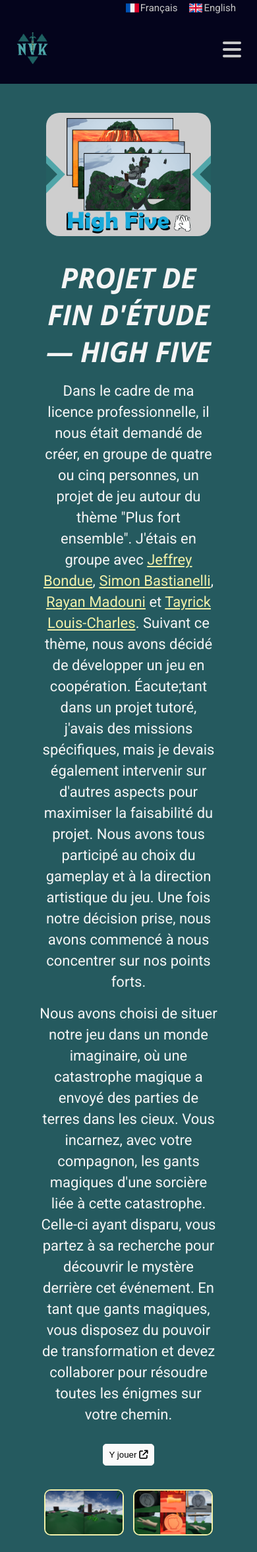
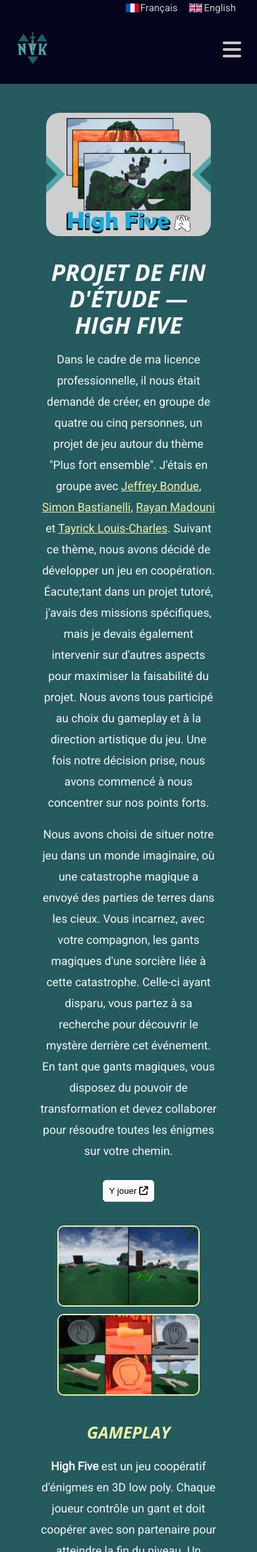
Before and after one commit to MrKebla/Portfolio, a PHP site: page /realisation/high-five.html in a window 390 px wide. Shown: the top 2353 px of the page at 66% size. Run offline with PHP 8.4, Linux system fonts and the light colour scheme; some libraries are stand-ins or nearby versions.

Commit message:
Responsive still

```diff
--- a/css/style.css
+++ b/css/style.css
@@ -494,7 +494,7 @@ footer ul li a:hover {
     justify-content: space-evenly;
 }
 
-#logo img, #asset img {
+#logo img, #asset img, #asset2 img, #asset3 img {
     border: 2px solid #f1f0a9;
 }
 
@@ -504,13 +504,23 @@ footer ul li a:hover {
 }
 
 #asset img {
+    width: 60%;
+    border-radius: 10px;
+}
+
+#asset2 img {
+    width: 45%;
+    border-radius: 10px;
+}
+
+#asset3 img {
     width: 30%;
     border-radius: 10px;
 }
 
 #h2 {
     text-transform: uppercase;
-    font-size: 35px;
+    font-size: 45px;
     color: #f1f0a9;
 }
 
@@ -551,8 +561,12 @@ footer ul li a:hover {
 
         /********* Pages des Réalisations *********/
 
-    #asset img {
-        width: 40%;
+    .real h1 {
+        font-size: 50px;
+    }
+
+    #h2 {
+        font-size: 40px;
     }
 
 }
@@ -596,21 +610,20 @@ footer ul li a:hover {
         width: 85%;
     }
 
-    .real p {
-        font-size: 25px;
-        padding: 1rem;
+    .real h1 {
+        font-size: 47.5px;
+    }
+
+    #h2 {
+        font-size: 37.5px;
     }
 
     .outils img {
-        width: 10%;
+        width: 7.5%;
     }
 
     #asset {
         justify-content: space-around;
-    }
-
-    #asset img {
-        width: 45%;
     }
 
 }
@@ -656,6 +669,15 @@ footer ul li a:hover {
 
     .real {
         padding: 2rem;
+    }
+
+    .real h1 {
+        font-size: 45px;
+        letter-spacing: 0.5rem;
+    }
+
+    #h2 {
+        font-size: 35px;
     }
 
     .real-corps-block {
@@ -782,6 +804,15 @@ footer ul li a:hover {
 
         /********* Pages des Réalisations *********/
 
+    .real h1 {
+        font-size: 42.5px;
+        letter-spacing: 0.25rem;
+    }
+
+    #h2 {
+        font-size: 32.5px;
+    }
+
     .real-corps-block {
         width: 95%;
     }
@@ -790,13 +821,8 @@ footer ul li a:hover {
         width: 500px;
     }
 
-    .real p {
-        font-size: 25px;
-        padding: 1.75rem 1rem;
-    }
-
     .outils img {
-        width: 15%;
+        width: 10%;
     }
 
 }
@@ -854,12 +886,21 @@ footer ul li a:hover {
 
     .real h1 {
         letter-spacing: 0;
-        font-size: 45px;
+        font-size: 40px;
+        line-height: 3rem;
+    }
+
+    #h2 {
+        font-size: 30px;
     }
 
     .real p {
-        font-size: 22px;
+        font-size: 17.5px;
         padding: 0;
+    }
+
+    #asset img,  #asset2 img {
+        width: 80%;
     }
 
     .outils img {
@@ -922,7 +976,12 @@ footer ul li a:hover {
         /********* Pages des Réalisations *********/
 
     .real h1 {
-        font-size: 42.5px;
+        font-size: 35px;
+        line-height: 2.5rem;
+    }
+
+    #h2 {
+        font-size: 25px;
     }
 
     .real-corps-block img {
@@ -937,7 +996,7 @@ footer ul li a:hover {
         justify-content: space-around;
     }
 
-    #logo img, #asset img {
+    #logo img {
         width: 45%;
         border: 2px solid #f1f0a9;
     }
--- a/en/realisation/high-five.html
+++ b/en/realisation/high-five.html
@@ -71,7 +71,7 @@
                             <button class="btn">Play It <i class="fa fa-arrow-up-right-from-square"></i></button>
                         </a>
                     </div>
-                    <div class="real-corps-block" id="asset">
+                    <div class="real-corps-block" id="asset2">
                         <img src="../../img/HighFive.png" alt="Screen High Five">
                         <img src="../../img/HighFive2.png" alt="Screen High Five 2">
                     </div>
@@ -105,7 +105,7 @@
                             To cut a rope, the player can press the interaction key near it or propel themselves directly into it.
                         </p>
                     </div>
-                    <div class="real-corps-block" id="asset">
+                    <div class="real-corps-block" id="asset2">
                         <img src="../../img/HighFive3.png" alt="Screen High Five 3">
                         <img src="../../img/HighFive4.png" alt="Screen High Five 4">
                     </div>
--- a/en/realisation/left-4-dead-2.html
+++ b/en/realisation/left-4-dead-2.html
@@ -68,7 +68,7 @@
                             allowing the survivors to continue their journey on foot through the streets.
                         </p>
                     </div>
-                    <div class="real-corps-block" id="asset">
+                    <div class="real-corps-block" id="asset2">
                         <img src="../../img/Left4Dead2.png" alt="Glaci&egrave;re station Picture">
                         <img src="../../img/Left4Dead22.png" alt="Boulevard Picture">
                     </div>
--- a/en/realisation/projet-tut.html
+++ b/en/realisation/projet-tut.html
@@ -60,7 +60,7 @@
                             Our task was to develop two websites: one to represent our agency and the other to promote our project.
                         </p>
                     </div>
-                    <div class="real-corps-block" id="asset">
+                    <div class="real-corps-block" id="asset2">
                         <img src="../../img/Creons.png" alt="Cr&eacute;ons's Homepage">
                         <img src="../../img/Creons2.png" alt="Cr&eacute;ons's Agency Page">
                     </div>
@@ -87,7 +87,7 @@
                             <button class="btn">Get there <i class="fa fa-arrow-up-right-from-square"></i></button>
                         </a>
                     </div>
-                    <div class="real-corps-block" id="asset">
+                    <div class="real-corps-block" id="asset2">
                         <img src="../../img/Graphwe.png" alt="GraphWe's Drawing Page">
                         <img src="../../img/Graphwe2.png" alt="GraphWe's Help Page">
                     </div>
--- a/en/realisation/sick-game.html
+++ b/en/realisation/sick-game.html
@@ -57,7 +57,7 @@
                             The game ended when we reached the number of rounds set at the beginning.
                         </p>
                     </div>
-                    <div class="real-corps-block" id="asset">
+                    <div class="real-corps-block" id="asset2">
                         <img src="../../img/SickGame.png" alt="Sick Game Cards">
                         <img src="../../img/SickGame2.png" alt="Sick Game Cards 2">
                     </div>
@@ -93,7 +93,7 @@
                             <img src="../../img/Figma.png" alt="Figma Logo">
                         </div>
                     </div>
-                    <div class="real-corps-block" id="asset">
+                    <div class="real-corps-block" id="asset2">
                         <img src="../../img/SickGame3.png" alt="Sick Game Picture">
                         <img src="../../img/SickGame4.png" alt="Sick Game Picture 2">
                     </div>
--- a/en/realisation/twitch.html
+++ b/en/realisation/twitch.html
@@ -61,7 +61,7 @@
                             <button class="btn">Get there <i class="fa fa-arrow-up-right-from-square"></i></button>
                         </a>
                     </div>
-                    <div class="real-corps-block" id="asset">
+                    <div class="real-corps-block" id="asset3">
                         <img src="../../img/EcranDebut.png" alt="Image Ecran D&eacute;but de Stream">
                         <img src="../../img/EcranPause.png" alt="Image Ecran Pause de Stream">
                         <img src="../../img/EcranFin.png" alt="Image Ecran Fin de Stream">
--- a/en/realisation/uncharted.html
+++ b/en/realisation/uncharted.html
@@ -62,7 +62,7 @@
                             I thought that a cave would be an excellent choice for a stealth area.
                         </p>
                     </div>
-                    <div class="real-corps-block" id="asset">
+                    <div class="real-corps-block" id="asset2">
                         <img src="../../img/Uncharted.png" alt="Amaterasu Picture">
                         <img src="../../img/Uncharted2.png" alt="Yonaguni Picture">
                     </div>
--- a/en/realisation/unijam.html
+++ b/en/realisation/unijam.html
@@ -72,7 +72,7 @@
                         -->
 
                     </div>
-                    <div class="real-corps-block" id="asset">
+                    <div class="real-corps-block" id="asset2">
                         <img src="../../img/Unijam.png" alt="Unijam Picture">
                         <img src="../../img/Unijam2.png" alt="Unijam Picture 2">
                     </div>
@@ -97,7 +97,7 @@
                             If their hunger or thirst bar is empty, their health gradually decreases.
                         </p>
                     </div>
-                    <div class="real-corps-block" id="asset">
+                    <div class="real-corps-block" id="asset2">
                         <img src="../../img/Unijam3.png" alt="Unijam Picture 3">
                         <img src="../../img/Unijam4.png" alt="Unijam Picture 4">
                     </div>
--- a/en/realisations.html
+++ b/en/realisations.html
@@ -40,7 +40,7 @@
         </header>
         <section class="realisations">
             <div class="container">
-                <h1>Accomplishments</h1>
+                <h1 id="accomp">Accomplishments</h1>
                 <div id="myBtnContainer">
                     <button class="btn active" onclick="filterSelection('tous')">All</button>
                     <button class="btn" onclick="filterSelection('prog')">Programming</button>
--- a/realisation/high-five.html
+++ b/realisation/high-five.html
@@ -71,7 +71,7 @@
                             <button class="btn">Y jouer <i class="fa fa-arrow-up-right-from-square"></i></button>
                         </a>
                     </div>
-                    <div class="real-corps-block" id="asset">
+                    <div class="real-corps-block" id="asset2">
                         <img src="../img/HighFive.png" alt="Screen High Five">
                         <img src="../img/HighFive2.png" alt="Screen High Five 2">
                     </div>
@@ -110,7 +110,7 @@
                             le joueur peut appuyer sur la touche d'interaction &agrave; proximit&eacute; de celle-ci ou se propulser directement sur elle.
                         </p>
                     </div>
-                    <div class="real-corps-block" id="asset">
+                    <div class="real-corps-block" id="asset2">
                         <img src="../img/HighFive3.png" alt="Screen High Five 3">
                         <img src="../img/HighFive4.png" alt="Screen High Five 4">
                     </div>
--- a/realisation/left-4-dead-2.html
+++ b/realisation/left-4-dead-2.html
@@ -70,7 +70,7 @@
                             permettant ainsi aux survivants de poursuivre leur progression &agrave; pied dans la rue.
                         </p>
                     </div>
-                    <div class="real-corps-block" id="asset">
+                    <div class="real-corps-block" id="asset2">
                         <img src="../img/Left4Dead2.png" alt="Photo Station Glaci&egrave;re">
                         <img src="../img/Left4Dead22.png" alt="Photo Boulevard">
                     </div>
--- a/realisation/projet-tut.html
+++ b/realisation/projet-tut.html
@@ -63,7 +63,7 @@
                             l'un pour repr&eacute;senter notre agence et l'autre pour promouvoir notre projet.
                         </p>
                     </div>
-                    <div class="real-corps-block" id="asset">
+                    <div class="real-corps-block" id="asset2">
                         <img src="../img/Creons.png" alt="Page Accueil Site Cr&eacute;ons">
                         <img src="../img/Creons2.png" alt="Page Agence Site Cr&eacute;ons">
                     </div>
@@ -95,7 +95,7 @@
                             <button class="btn"> Y aller <i class="fa fa-arrow-up-right-from-square"></i></button>
                         </a>
                     </div>
-                    <div class="real-corps-block" id="asset">
+                    <div class="real-corps-block" id="asset2">
                         <img src="../img/Graphwe.png" alt="Page de Dessin GraphWe">
                         <img src="../img/Graphwe2.png" alt="Page Aide GraphWe">
                     </div>
--- a/realisation/sick-game.html
+++ b/realisation/sick-game.html
@@ -58,7 +58,7 @@
                             Une partie se terminait lorsque nous atteignions le nombre de tours fix&eacute; en d&eacute;but du jeu.
                         </p>
                     </div>
-                    <div class="real-corps-block" id="asset">
+                    <div class="real-corps-block" id="asset2">
                         <img src="../img/SickGame.png" alt="Cartes Sick Game">
                         <img src="../img/SickGame2.png" alt="Cartes Sick Game 2">
                     </div>
@@ -95,7 +95,7 @@
                             <img src="../img/Figma.png" alt="Figma Logo">
                         </div>
                     </div>
-                    <div class="real-corps-block" id="asset">
+                    <div class="real-corps-block" id="asset2">
                         <img src="../img/SickGame3.png" alt="Photo Sick Game">
                         <img src="../img/SickGame4.png" alt="Photo Sick Game 2">
                     </div>
--- a/realisation/twitch.html
+++ b/realisation/twitch.html
@@ -62,7 +62,7 @@
                             <button class="btn">Y aller <i class="fa fa-arrow-up-right-from-square"></i></button>
                         </a>
                     </div>
-                    <div class="real-corps-block" id="asset">
+                    <div class="real-corps-block" id="asset3">
                         <img src="../img/EcranDebut.png" alt="Image Ecran D&eacute;but de Stream">
                         <img src="../img/EcranPause.png" alt="Image Ecran Pause de Stream">
                         <img src="../img/EcranFin.png" alt="Image Ecran Fin de Stream">
--- a/realisation/uncharted.html
+++ b/realisation/uncharted.html
@@ -65,7 +65,7 @@
                             J’ai alors pens&eacute; qu’une grotte serait un excellent choix pour une zone d’infiltration.
                         </p>
                     </div>
-                    <div class="real-corps-block" id="asset">
+                    <div class="real-corps-block" id="asset2">
                         <img src="../img/Uncharted.png" alt="Image Amaterasu">
                         <img src="../img/Uncharted2.png" alt="Image Yonaguni">
                     </div>
--- a/realisation/unijam.html
+++ b/realisation/unijam.html
@@ -71,7 +71,7 @@
                         </a>
                         -->
                     </div>
-                    <div class="real-corps-block" id="asset">
+                    <div class="real-corps-block" id="asset2">
                         <img src="../img/Unijam.png" alt="Unijam Image">
                         <img src="../img/Unijam2.png" alt="Unijam Image 2">
                     </div>
@@ -102,7 +102,7 @@
                             Si sa barre de faim ou de soif est vide, sa sant&eacute; diminue progressivement.
                         </p>
                     </div>
-                    <div class="real-corps-block" id="asset">
+                    <div class="real-corps-block" id="asset2">
                         <img src="../img/Unijam3.png" alt="Unijam Image 3">
                         <img src="../img/Unijam4.png" alt="Unijam Image 4">
                     </div>
```
Also changed, not shown: other parts of css/style.css (+56 -9 lines).
